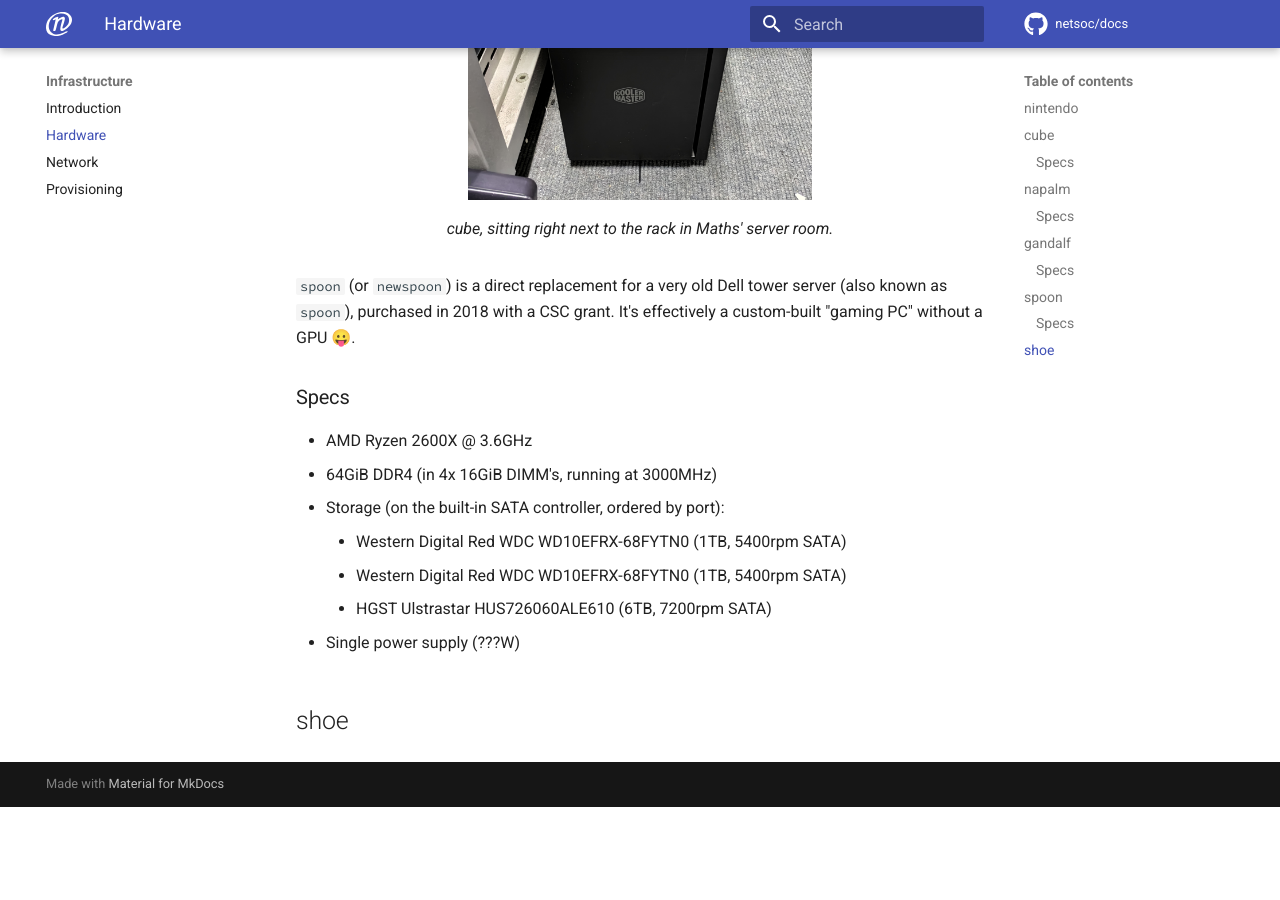
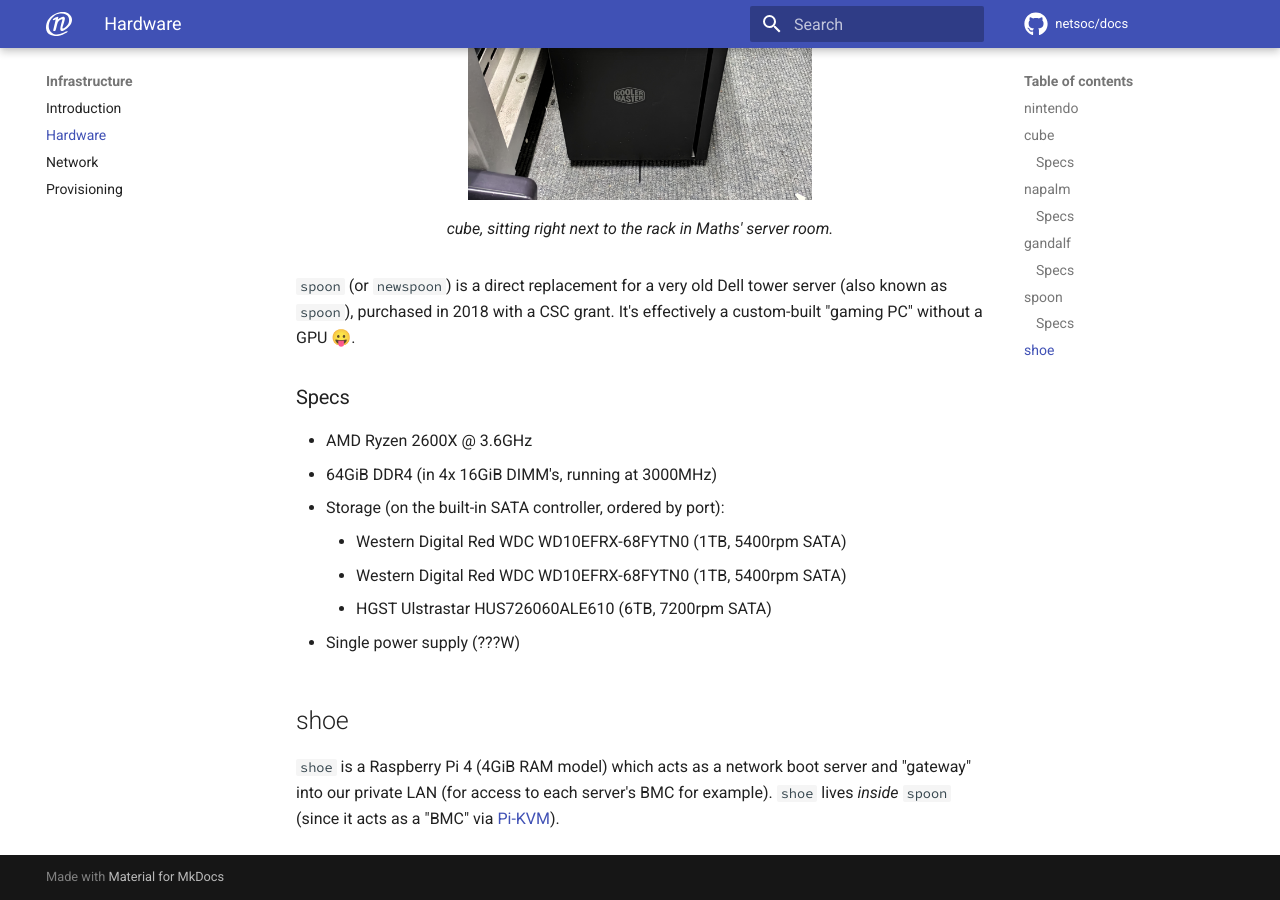
Before and after one commit to netsoc/docs, an MkDocs documentation site: the page built from docs/infrastructure/hardware.md, in a window 1280 px wide and 900 px high, scrolled down 3075 px. Built offline with MkDocs 1.6.1 and Material for MkDocs 9.7.7, drawn with Linux system fonts in a browser that asks for light colours; comment, search, counter and statistics services are not loaded; before the commit the page ends 3882 px from its top, so only the background shows below that.

Commit message:
Update netsoc/infrastructure documentation (67a2b86c)

```diff
--- a/docs/infrastructure/hardware.md
+++ b/docs/infrastructure/hardware.md
@@ -112,3 +112,8 @@ custom-built "gaming PC" without a GPU 😛.
   - Single power supply (???W)
 
 ## shoe
+
+`shoe` is a Raspberry Pi 4 (4GiB RAM model) which acts as a network boot server
+and "gateway" into our private LAN (for access to each server's BMC for
+example). `shoe` lives _inside_ `spoon` (since it acts as a "BMC" via
+[Pi-KVM](https://pikvm.org/)).
```
